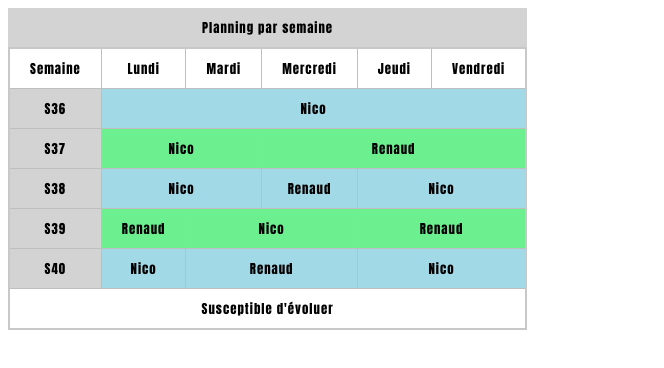
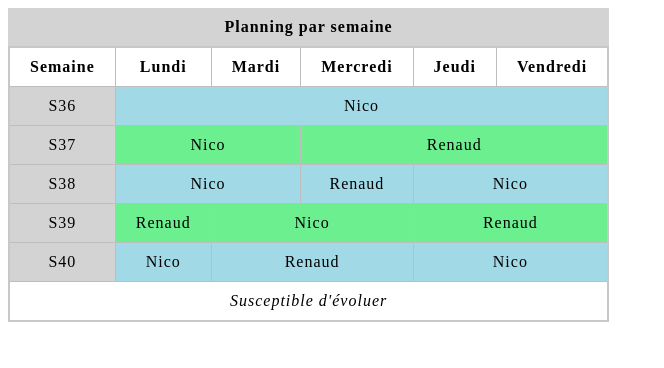
Before and after one commit to MiRozX/Tableau-HTML-CSS, a plain HTML site: page index.html in a window 1280 px wide. Shown: the whole page, without its empty margins (0-664 px from the left). Drawn offline with Linux system fonts and the light colour scheme.

Commit message:
Add files via upload

```diff
--- a/index.html
+++ b/index.html
@@ -28,29 +28,29 @@
 
     <tr>
         <tbody>
-        <th>S36</th>
+        <th scope="row">S36</th>
       <td colspan="7">Nico</td>
 
     </tr>
         <tr>
-            <th>S37</th>
+            <th scope="row">S37</th>
             <td colspan="2">Nico</td>
             <td colspan="3">Renaud</td>
         </tr>
         <tr>
-            <th>S38</th>
+            <th scope="row">S38</th>
             <td colspan="2">Nico</td>
             <td colspan="1">Renaud</td>
             <td colspan="2">Nico</td>
         </tr>
         <tr>
-            <th>S39</th>
+            <th scope="row">S39</th>
             <td colspan="1">Renaud</td>
             <td colspan="2">Nico</td>
             <td colspan="2">Renaud</td>
         </tr>
         <tr>
-            <th>S40</th>
+            <th scope="row">S40</th>
             <td colspan="1">Nico</td>
             <td colspan="2">Renaud</td>
             <td colspan="2">Nico</td>
--- a/style.css
+++ b/style.css
@@ -1,12 +1,9 @@
-  html{
-    font-family: Impact, Haettenschweiler, 'Arial Narrow Bold', sans-serif;
-  }
+
 
   table {
     border-collapse: collapse;
     border: 2px solid rgb(200,200,200);
     letter-spacing: 1px;
-    font-size: 0.8rem;
   }
 
   td, th {
@@ -33,7 +30,8 @@
 
   caption {
     background-color: #D3D3D3;
-    font-style: bold;
+    padding: 10px;
+    font-weight: bold;
   }
 
   thead  th {
@@ -42,11 +40,10 @@ background-color: white;
 
   tfoot th{
     background-color: white;
+    font-weight: normal;
+    font-style: italic;
   }
 
-  caption{
-    padding: 10px;
-  }
 
   tr > th{
     background-color: white;
@@ -54,6 +51,7 @@ background-color: white;
 
   tbody th{
     background-color: #D3D3D3;
+    font-weight: normal;
   }
 
   th :scope{
```
